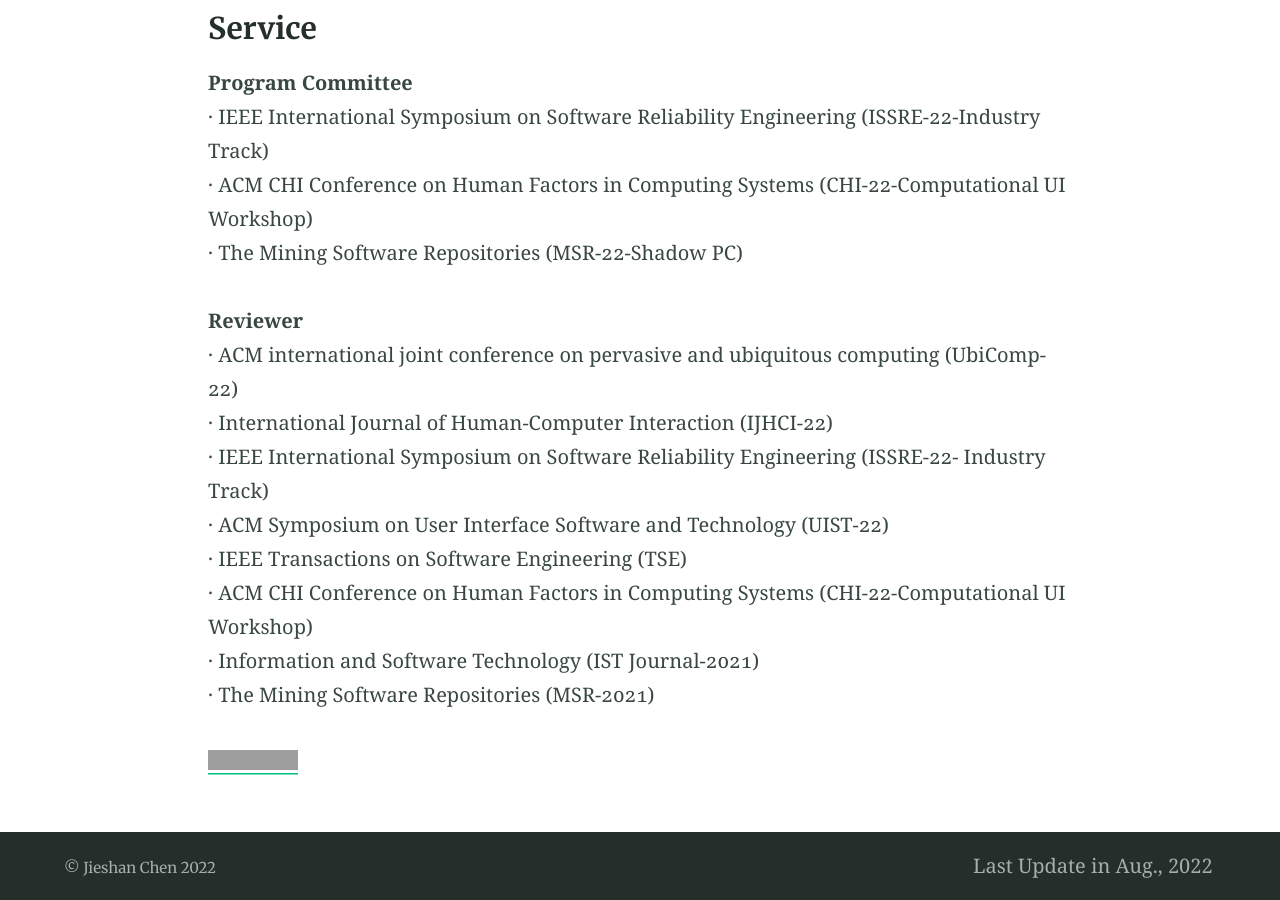
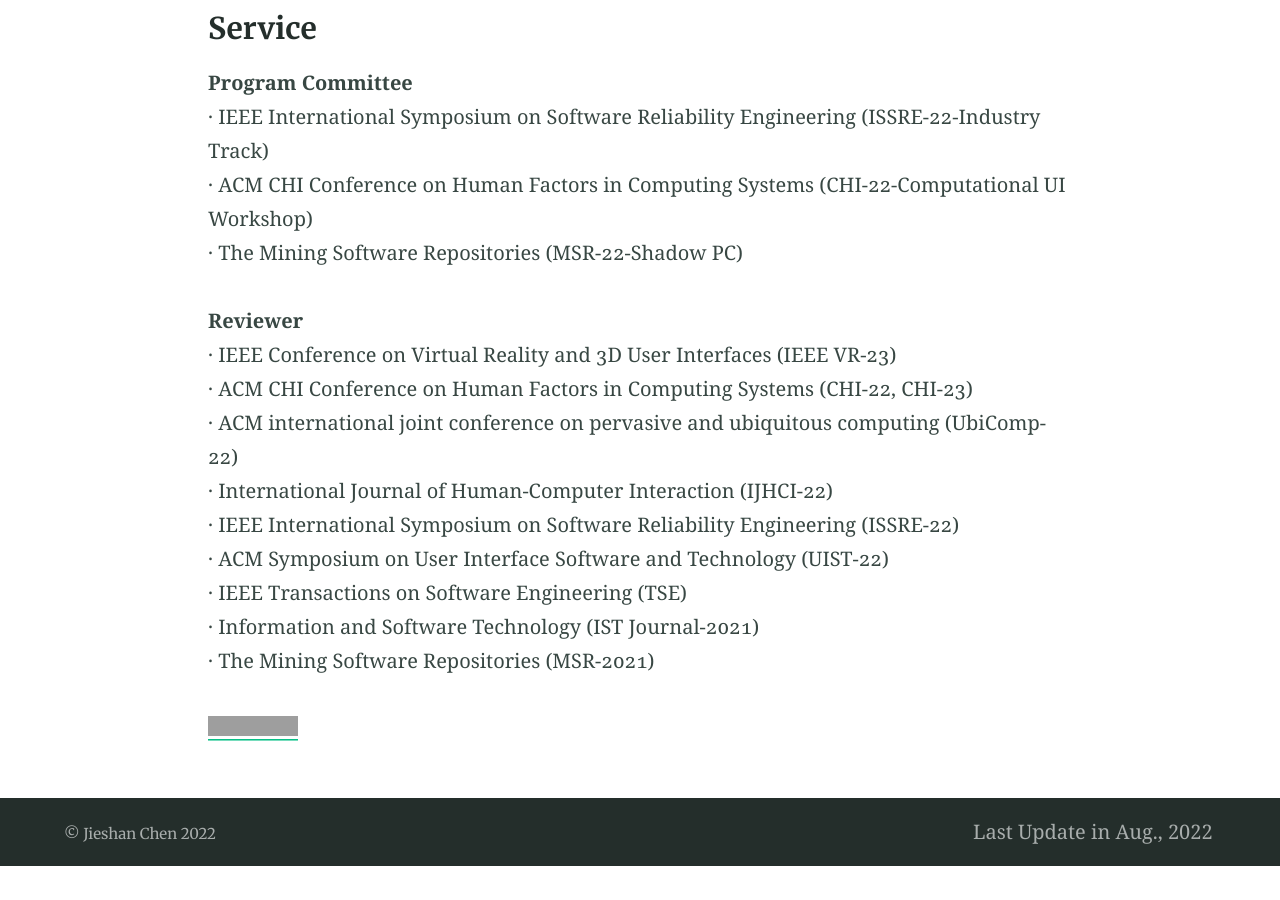
Before and after one commit to chenjshnn/chenjshnn.github.io, a Jekyll site: the page built from index.md, in a window 1280 px wide and 900 px high, scrolled down 2507 px. Built offline with Jekyll 4.4.1, drawn with Linux system fonts in a browser that asks for light colours; after the commit the page ends 3373 px from its top, so only the background shows below that; grey boxes are pictures that could not be loaded.

Commit message:
Update index.md

```diff
--- a/index.md
+++ b/index.md
@@ -64,12 +64,13 @@ Guibin Chen, Deheng Ye, Zhenchang Xing, ***Jieshan Chen***, and Erik Cambria. <b
 · The Mining Software Repositories (MSR-22-Shadow PC)
 
 **Reviewer** <br />
+· IEEE Conference on Virtual Reality and 3D User Interfaces (IEEE VR-23) <br />
+· ACM CHI Conference on Human Factors in Computing Systems (CHI-22, CHI-23) <br />
 · ACM international joint conference on pervasive and ubiquitous computing (UbiComp-22) <br />
 · International Journal of Human-Computer Interaction (IJHCI-22) <br />
-· IEEE International Symposium on Software Reliability Engineering (ISSRE-22- Industry Track) <br />
+· IEEE International Symposium on Software Reliability Engineering (ISSRE-22) <br />
 · ACM Symposium on User Interface Software and Technology (UIST-22) <br />
 · IEEE Transactions on Software Engineering (TSE) <br />
-· ACM CHI Conference on Human Factors in Computing Systems (CHI-22-Computational UI Workshop)<br />
 · Information and Software Technology (IST Journal-2021) <br />
 · The Mining Software Repositories (MSR-2021)
 
```
